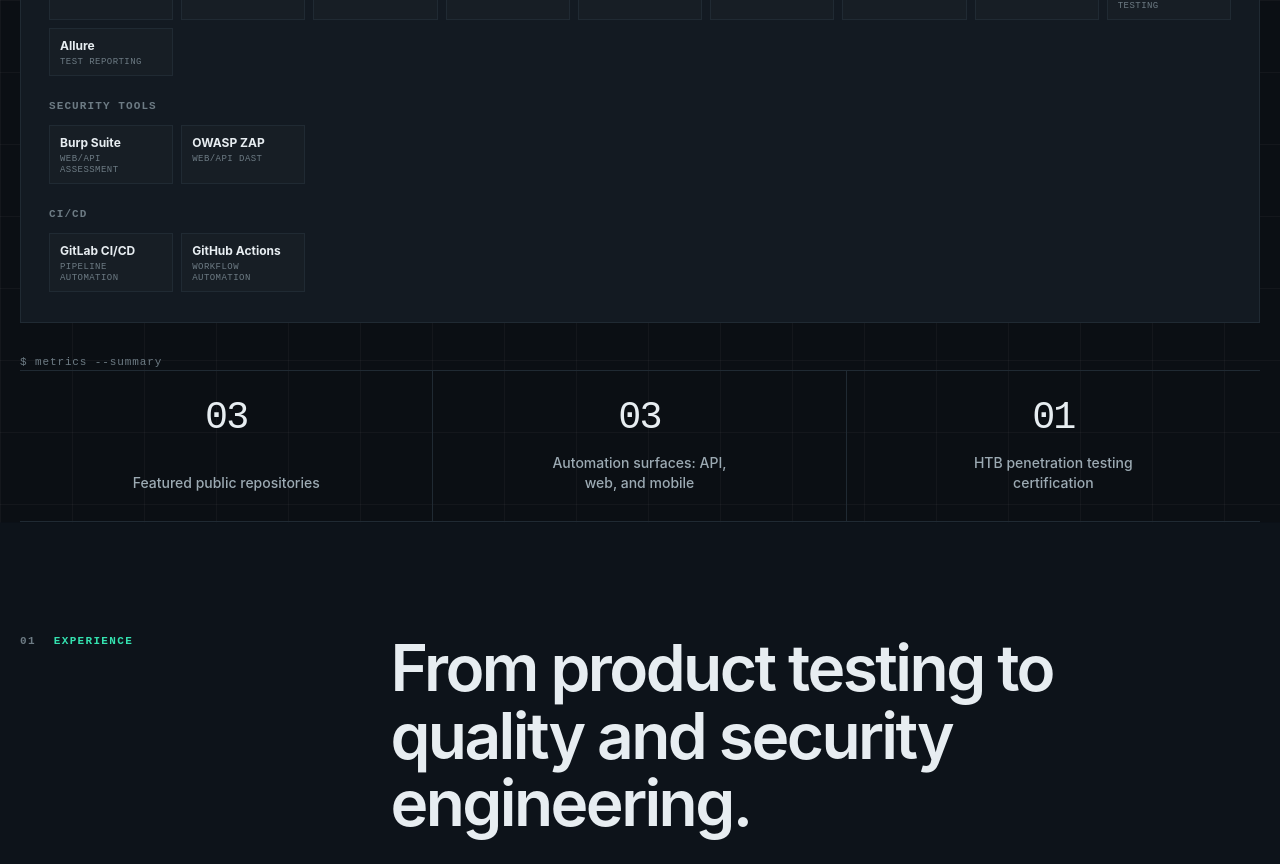
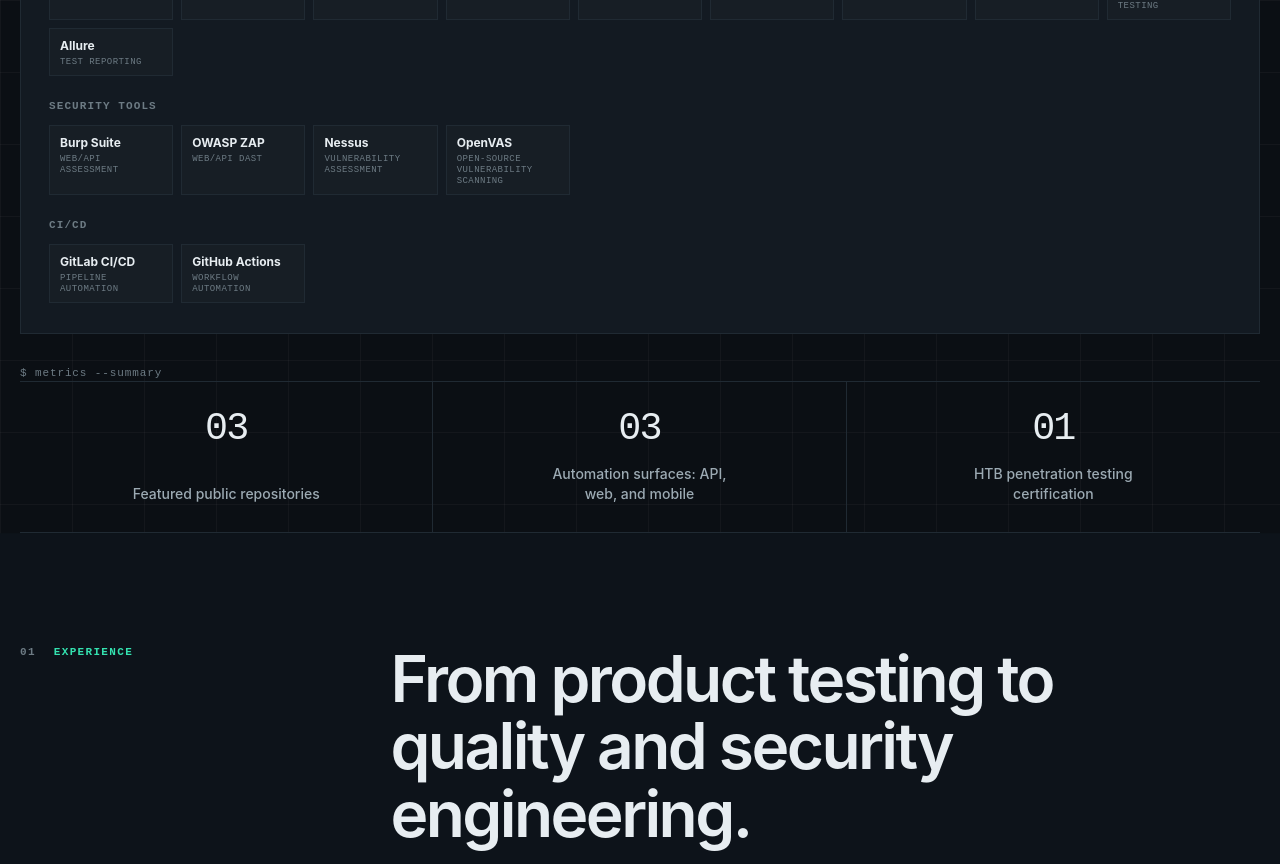
Before and after one commit to vocongthanh-projects/personal-portfolio, a Next.js app: page / in a window 1280 px wide. Shown: the part 1080-1944 px from the top of the page. Built offline with nearby package versions, Linux system fonts and the light colour scheme; no server answers.

Commit message:
Add Nessus and OpenVAS to security toolkit

```diff
--- a/src/data/portfolio.ts
+++ b/src/data/portfolio.ts
@@ -37,6 +37,8 @@
   { name: "Allure", category: "Test Reporting", group: "quality" },
   { name: "Burp Suite", category: "Web/API Assessment", group: "security" },
   { name: "OWASP ZAP", category: "Web/API DAST", group: "security" },
+  { name: "Nessus", category: "Vulnerability Assessment", group: "security" },
+  { name: "OpenVAS", category: "Open-source Vulnerability Scanning", group: "security" },
   { name: "GitLab CI/CD", category: "Pipeline Automation", group: "delivery" },
   { name: "GitHub Actions", category: "Workflow Automation", group: "delivery" },
 ] as const;
--- a/src/data/portfolio.vi.ts
+++ b/src/data/portfolio.vi.ts
@@ -37,6 +37,8 @@
   { name: "Allure", category: "Báo cáo kiểm thử", group: "quality" },
   { name: "Burp Suite", category: "Đánh giá Web/API", group: "security" },
   { name: "OWASP ZAP", category: "DAST cho Web/API", group: "security" },
+  { name: "Nessus", category: "Đánh giá lỗ hổng", group: "security" },
+  { name: "OpenVAS", category: "Quét lỗ hổng mã nguồn mở", group: "security" },
   { name: "GitLab CI/CD", category: "Tự động hóa pipeline", group: "delivery" },
   { name: "GitHub Actions", category: "Tự động hóa workflow", group: "delivery" },
 ] as const;
```
